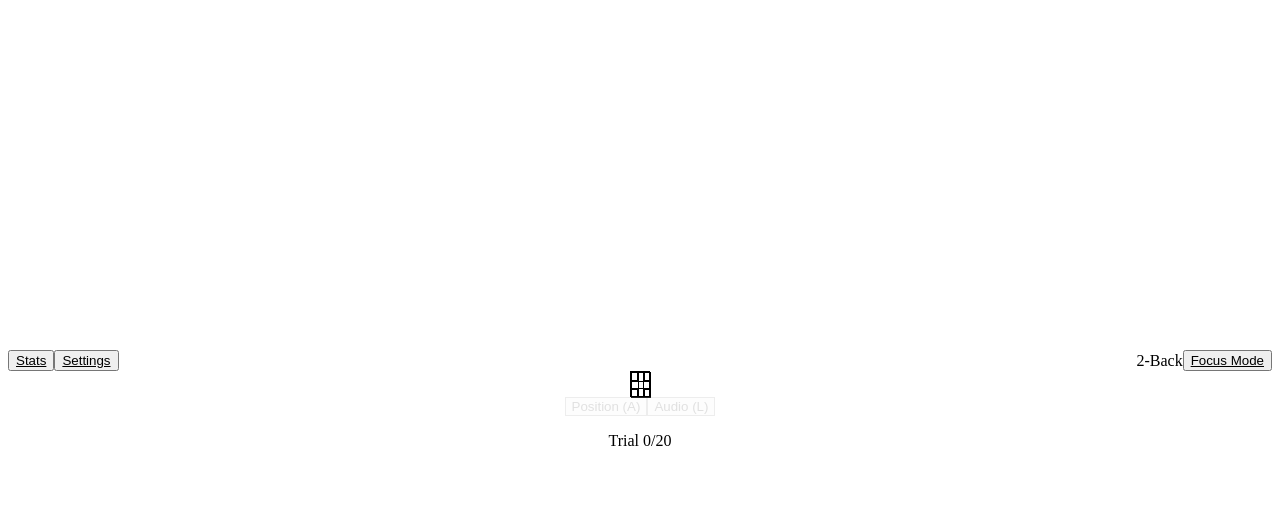
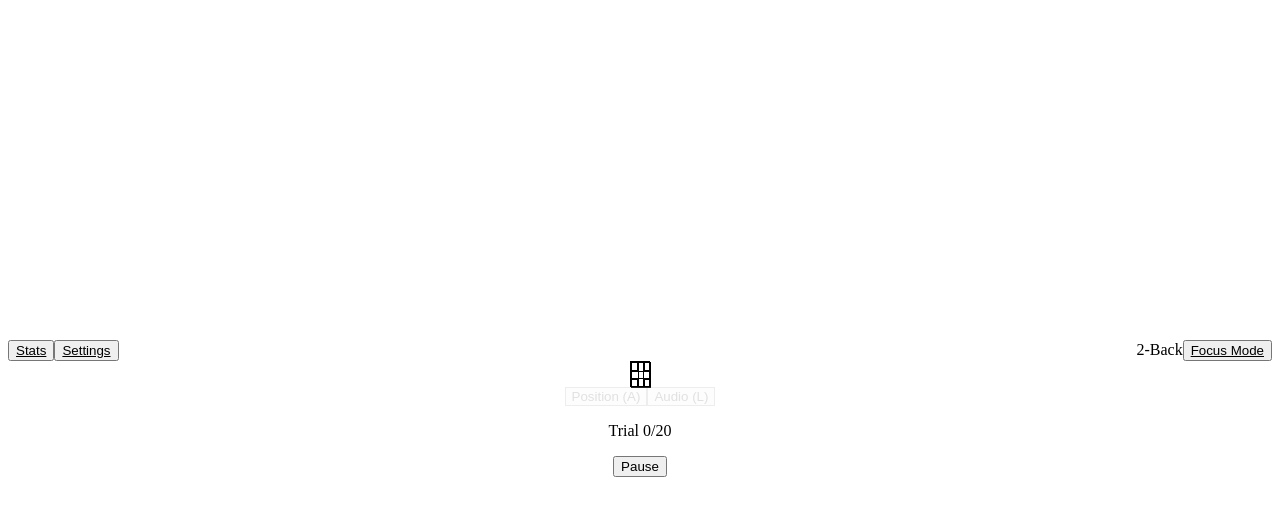
Before and after one commit to Andersgoliversen/dual-n-back, a React (Vite) app: page / in a window 1280 px wide. Both pictures are taken after a click on the button "Start Game". Shown: the top 516 px of the page. Built offline with nearby package versions, Linux system fonts and the light colour scheme.

Commit message:
Add pause and resume functionality

```diff
--- a/src/App.jsx
+++ b/src/App.jsx
@@ -139,6 +139,17 @@ export default function App() {
     if (buttonHighlightTimeouts.current.aud) clearTimeout(buttonHighlightTimeouts.current.aud);
   };
 
+  const handlePause = () => {
+    if (timer.current) clearTimeout(timer.current);
+    setGameState('paused');
+    updateAnnouncer('game-state-announcer', 'Game paused.');
+  };
+
+  const handleResume = () => {
+    setGameState('playing');
+    updateAnnouncer('game-state-announcer', 'Game resumed.');
+  };
+
   // Automatically focus the Start button whenever the intro screen is shown
   useEffect(() => {
     if (gameState === 'intro' && startButtonRef.current) {
@@ -207,10 +218,12 @@ export default function App() {
       // Clear previous timer before setting a new one
       if (timer.current) clearTimeout(timer.current);
       timer.current = setTimeout(() => {
-        setCurrentSequenceIndex(c => c + 1);
+        setCurrentSequenceIndex((c) => c + 1);
       }, TRIAL_MS);
 
       // No return () => clearTimeout(timer.current) here, moved to main useEffect cleanup or handle in else block
+    } else if (gameState === 'paused') {
+      if (timer.current) clearTimeout(timer.current);
     } else { // Not 'playing' state
       updateAnnouncer('active-cell-announcer', '');
       if (gameState === 'intro') {
@@ -442,18 +455,23 @@ export default function App() {
         </div>
       )}
 
-      {gameState === 'playing' && sequence[currentSequenceIndex] && (
-        <div className="flex flex-col items-center space-y-4">
+      {(gameState === 'playing' || gameState === 'paused') && sequence[currentSequenceIndex] && (
+        <div className="flex flex-col items-center space-y-4 relative">
           <Grid
             active={settings.task === 'audio' ? null : sequence[currentSequenceIndex].position}
             showCorrectFlash={showCorrectFlash}
             showIncorrectFlash={showIncorrectFlashAnimation}
           />
+          {gameState === 'paused' && (
+            <div className="absolute inset-0 bg-white bg-opacity-75 flex items-center justify-center text-xl font-semibold">
+              Paused
+            </div>
+          )}
           {!focusMode && (
             <ControlButtons
               onVis={() => handleResponse('vis')}
               onAud={() => handleResponse('aud')}
-              disabled={currentSequenceIndex < FILLERS || !timer.current}
+              disabled={currentSequenceIndex < FILLERS || !timer.current || gameState === 'paused'}
               taskType={settings.task}
               visState={buttonHighlight.vis}
               audState={buttonHighlight.aud}
@@ -469,6 +487,12 @@ export default function App() {
               total={NUM_SCORABLE_TRIALS}
             />
           )}
+          <button
+            className="px-6 py-3 bg-blue-600 hover:bg-blue-700 text-white font-semibold rounded"
+            onClick={gameState === 'playing' ? handlePause : handleResume}
+          >
+            {gameState === 'playing' ? 'Pause' : 'Resume'}
+          </button>
         </div>
       )}
 
```
